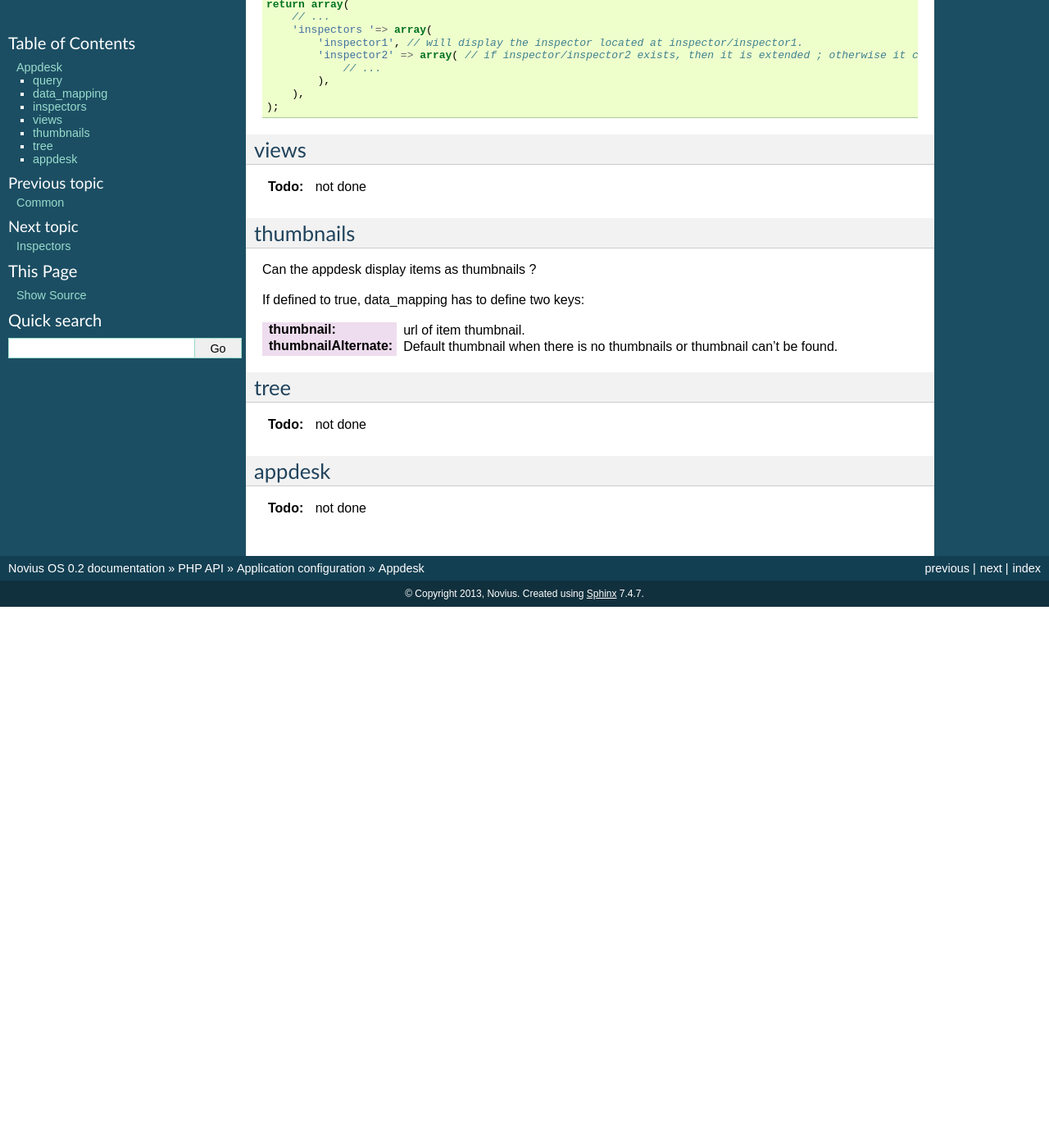
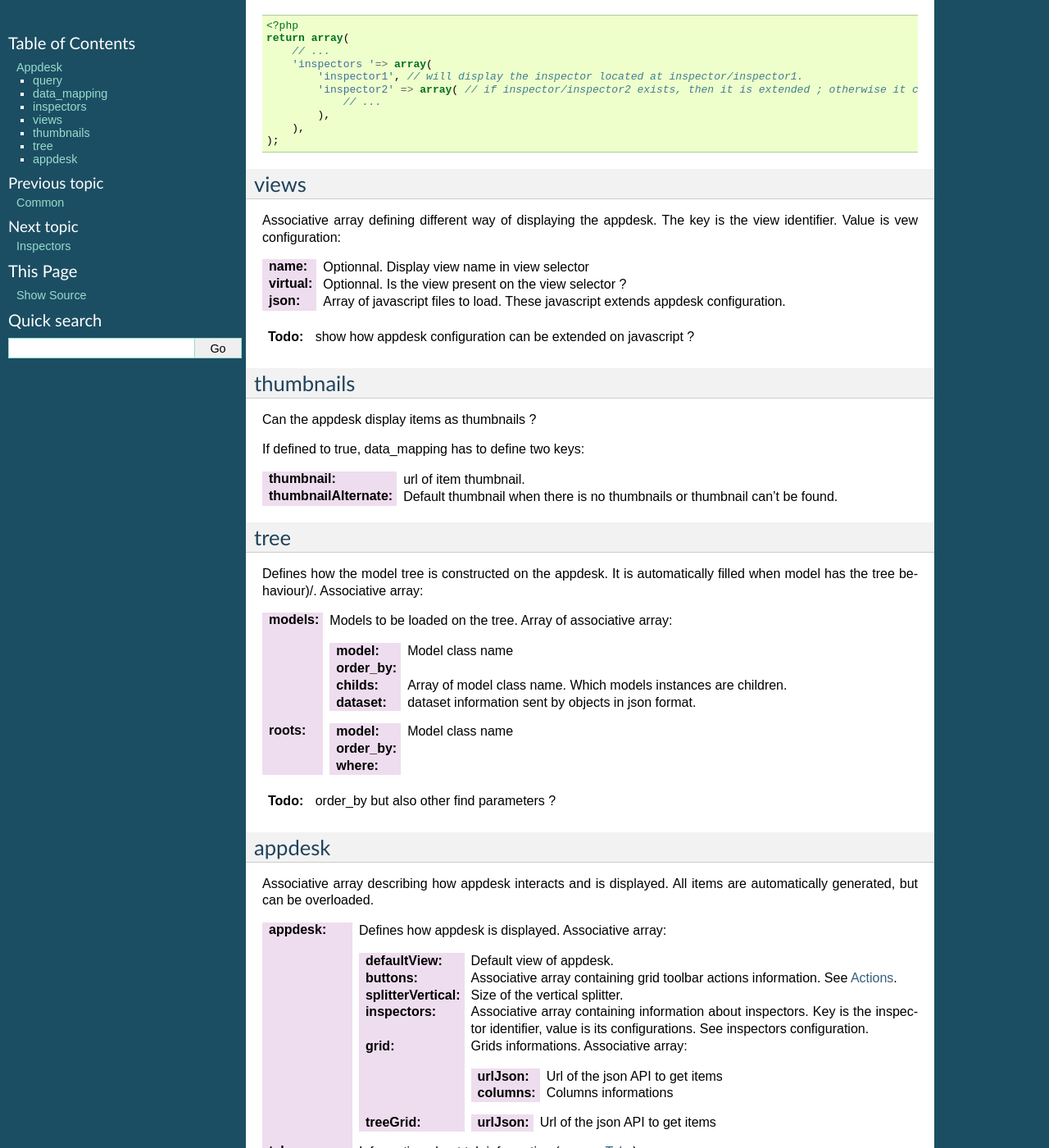
Before and after one commit to vrcAlbert/documentation-api, a Sphinx documentation site: the page built from source/php/configuration/application/appdesk.rst, in a window 1280 px wide and 1400 px high, scrolled down 1317 px. Shown: the whole window at 82% size. Built offline with Sphinx 7.4.7, drawn with Linux system fonts in a browser that asks for light colours; cross-references to code outside the pages are shown as plain code; before the commit the page ends 2057 px from its top, so only the background shows below that; some of the changed text lies outside the part shown.

Commit message:
updated appdesk doc

```diff
--- a/source/php/configuration/application/appdesk.rst
+++ b/source/php/configuration/application/appdesk.rst
@@ -8,12 +8,14 @@ Associative array:
 :model: Model name.
 :query: Optional. Additional informations about the query.
 :search_text: Optional. Array of columns in which we search when the user fills appdesk's search bar.
-:data_mapping: Optional. Defines which data_mapping item we display.
+:data_mapping: Optional. Defines which data_mapping item are displayed.
 :inspectors: Optional.
 :views: Optional.
+:inputs: Optional. How to process additional parameters sent to
+:selectedView: Optional. Default selected view identifier.
 :i18n: Optional. Extends default text items.
 :thumbnails: Optional, boolean. Can the appdesk display items as thumbnails ?
-:tree: Optional (automatically filled when model has the :ref:`tree behaviour <php/behaviours/tree>`)/.
+:tree: Optional (automatically filled when model has the :doc:`/php/behaviours/tree` behaviours enabled).
 :appdesk: Optional. Additional display information about the appdesk.
 
 query
@@ -30,7 +32,7 @@ Associative array. All keys are optional. Most keys are similar than the `find f
 data_mapping
 ************
 
-Associative or simple array. Defines which data_mapping items from :ref:`common configuration <common>` we display (mostly filtering).
+Associative or simple array. Defines which data_mapping items from :doc:`common` configuration we display (mostly filtering).
 
 Is is also possible to define new custom data_mapping items which will be only used on the appdesk.
 
@@ -78,7 +80,13 @@ If it is a key => value association (value must then be an array), then the insp
 views
 *****
 
-.. todo:: not done
+Associative array defining different way of displaying the appdesk. The key is the view identifier. Value is vew configuration:
+
+:name: Optionnal. Display view name in view selector
+:virtual: Optionnal. Is the view present on the view selector ?
+:json: Array of javascript files to load. These javascript extends appdesk configuration.
+
+.. todo:: show how appdesk configuration can be extended on javascript ?
 
 thumbnails
 **********
@@ -90,13 +98,46 @@ If defined to true, data_mapping has to define two keys:
 :thumbnail: url of item thumbnail.
 :thumbnailAlternate: Default thumbnail when there is no thumbnails or thumbnail can't be found.
 
-
 tree
 ****
 
-.. todo:: not done
+Defines how the model tree is constructed on the appdesk. It is automatically filled when model has the :ref:`tree behaviour <php/behaviours/tree>`)/. Associative array:
+
+:models: Models to be loaded on the tree. Array of associative array:
+
+    :model: Model class name
+    :order_by:
+    :childs: Array of model class name. Which models instances are children.
+    :dataset: dataset information sent by objects in json format.
+
+:roots:
+
+    :model: Model class name
+    :order_by:
+    :where:
+
+.. todo:: order_by but also other find parameters ?
 
 appdesk
 *******
 
-.. todo:: not done
+Associative array describing how appdesk interacts and is displayed. All items are automatically generated, but can be overloaded.
+
+:appdesk: Defines how appdesk is displayed. Associative array:
+
+    :defaultView: Default view of appdesk.
+    :buttons: Associative array containing grid toolbar actions information. See :ref:`php/configuration/application/common/actions`.
+    :splitterVertical: Size of the vertical splitter.
+    :inspectors: Associative array containing information about inspectors. Key is the inspector identifier, value is its configurations. See :ref:`inspectors configuration <common>`.
+    :grid: Grids informations. Associative array:
+
+        :urlJson: Url of the json API to get items
+        :columns: Columns informations
+
+    :treeGrid:
+
+        :urlJson: Url of the json API to get items
+
+:tab: Information about tab information (see :ref:`javascript/$/nosAction/nosTabs`).
+:reloadEvent: Event name that will reload appdesk.
+:actions: Associative array containing main grid actions information. See :ref:`php/configuration/application/common/actions`.
```
